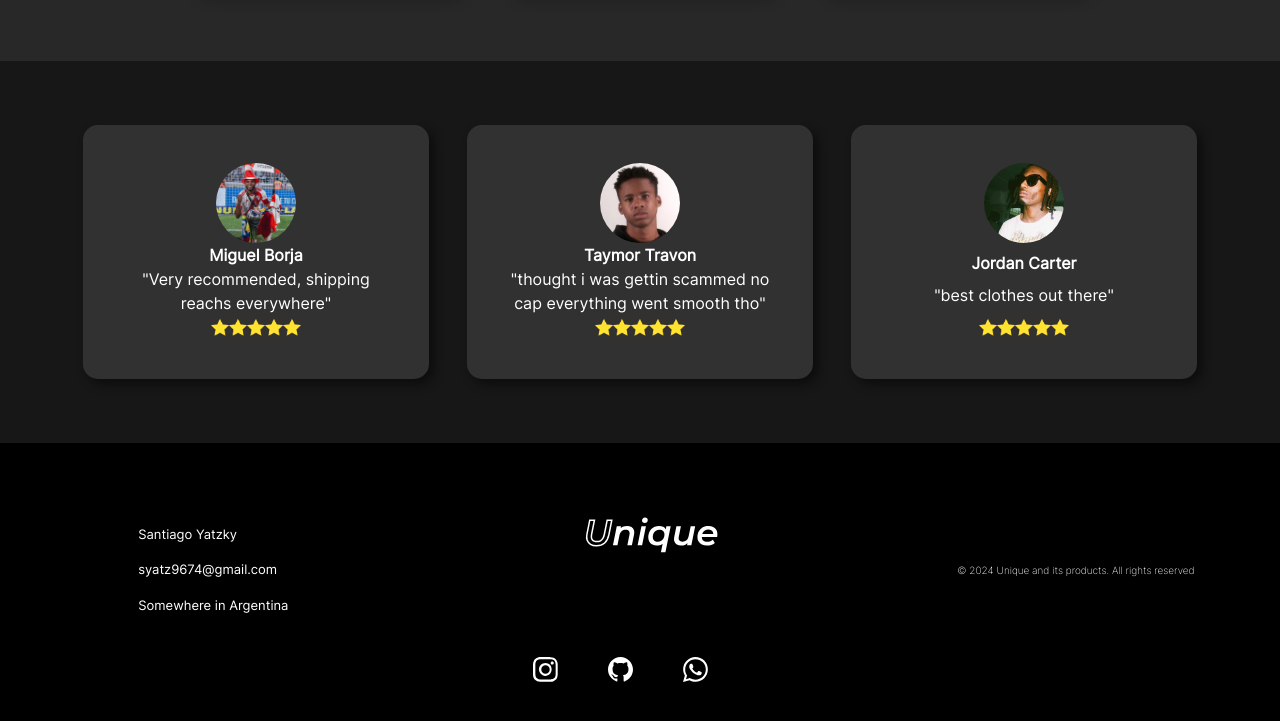
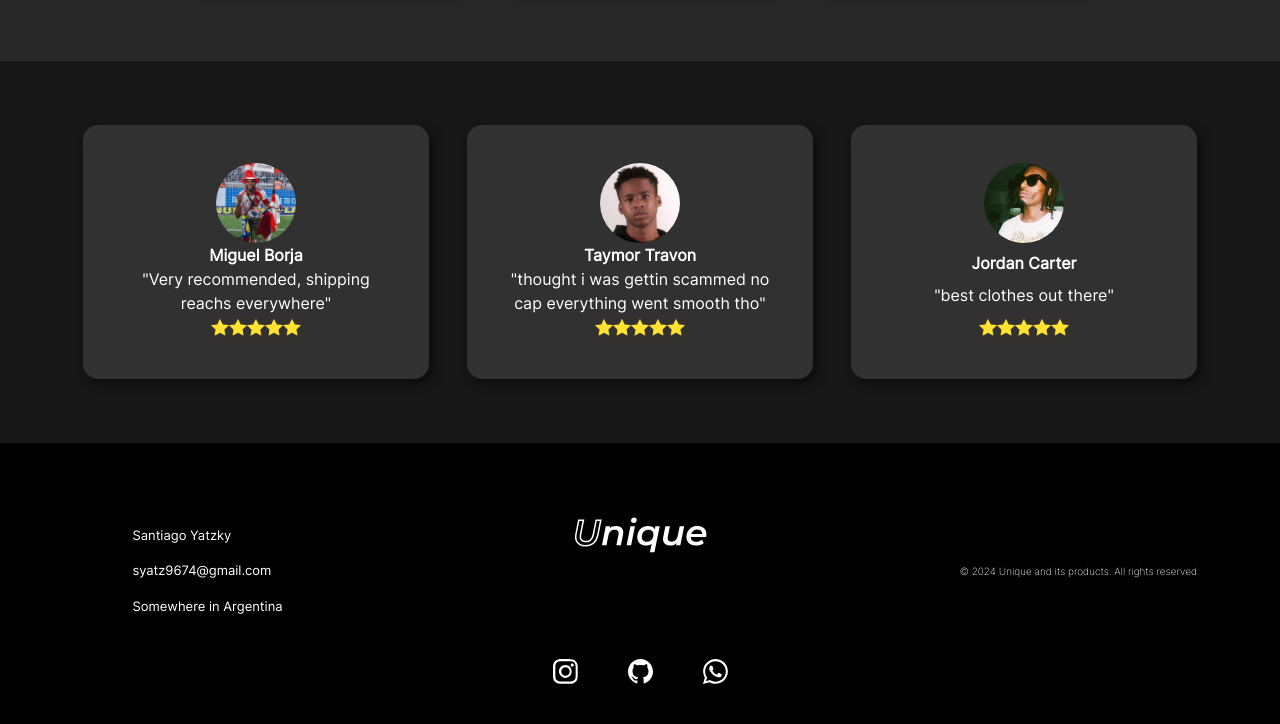
Before and after one commit to YatzkySantiago/PreEntrega3-Yatzky, a plain HTML site: page index.html in a window 1280 px wide. Shown: the part 1223-1947 px from the top of the page. Drawn offline with nearby package versions, Linux system fonts and the light colour scheme.

Commit message:
fixed footer icons position

```diff
--- a/css/style.css
+++ b/css/style.css
@@ -463,6 +463,10 @@
     justify-content: space-between;
     align-items: center;
     margin-bottom: 5%; }
+    .footer .socials a {
+      display: flex;
+      justify-content: center;
+      align-items: center; }
     .footer .socials img {
       width: 25px;
       text-decoration: none; }
@@ -484,7 +488,7 @@
  "info logo copy"
  ". socials .";
     justify-items: center; }
-    .footer img {
+    .footer a {
       width: 150px; }
     .footer .information {
       grid-area: info; }
--- a/scss/sections/_footer.scss
+++ b/scss/sections/_footer.scss
@@ -18,6 +18,9 @@
         justify-content: space-between;
         align-items: center;
         margin-bottom: 5%;
+        a{
+            @include flex-center;
+        }
         img{
             width: 25px;
             text-decoration: none;
@@ -45,7 +48,7 @@
         "info logo copy"
         ". socials .";
         justify-items: center;
-        img{
+        a{
             width: 150px;
         }
         .information{
```
